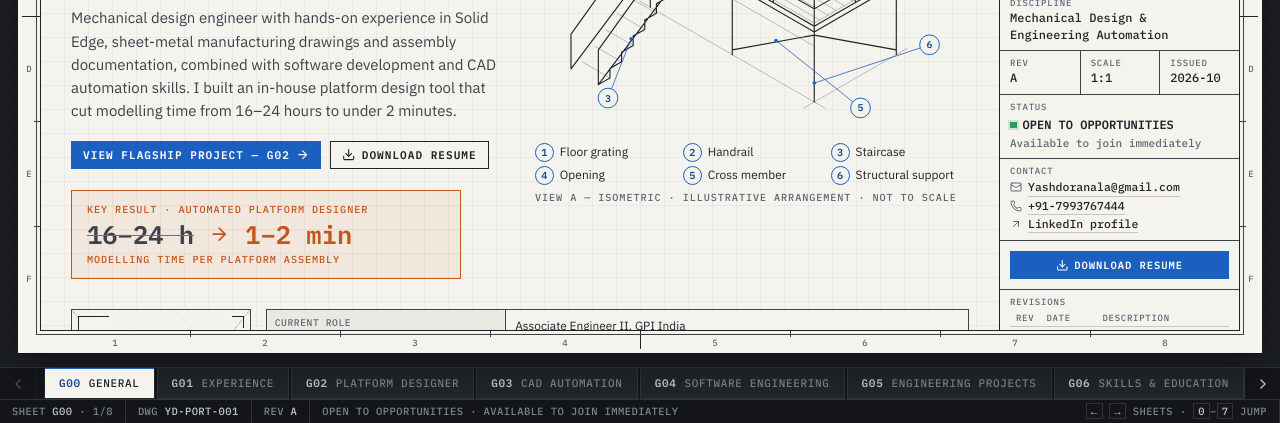
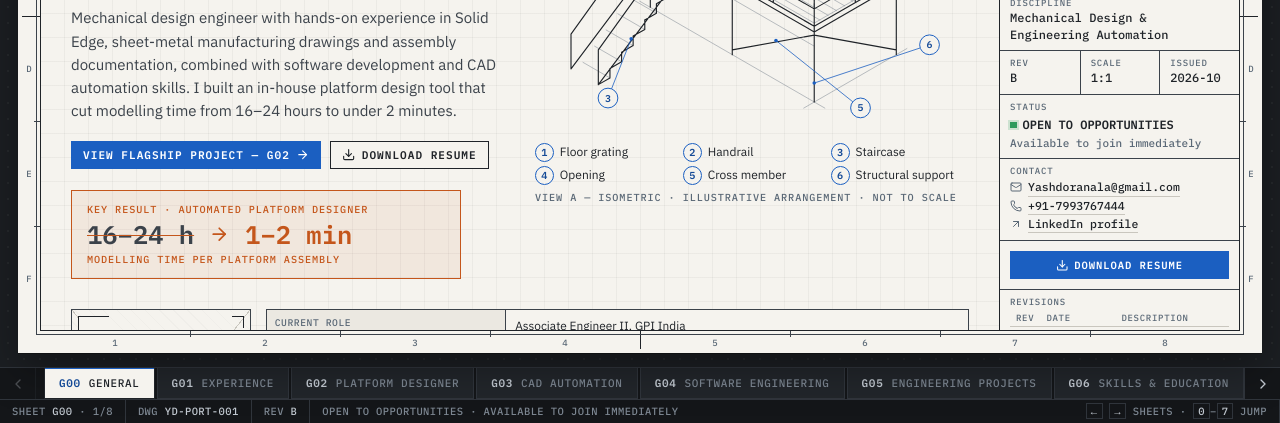
Before and after one commit to HsayYD/Portfolio, a Next.js app: page / in a window 1280 px wide. Shown: the part 377-800 px from the top of the page. Built offline with nearby package versions, Linux system fonts and the light colour scheme.

Commit message:
Title block: add revision history, issue Rev B (published to web)
Co-Authored-By: Claude Opus 5.5 <noreply@anthropic.com>
Claude-Session: https://claude.ai/code/session_01HaAqdXqxTuinBnmdidnP78

```diff
--- a/src/components/TitleBlock.tsx
+++ b/src/components/TitleBlock.tsx
@@ -100,11 +100,13 @@ export function TitleBlock({ sheet, index, total }: Props) {
             </tr>
           </thead>
           <tbody>
-            <tr>
-              <td>{profile.revision}</td>
-              <td>{profile.issued}</td>
-              <td>{profile.revisionNote}</td>
-            </tr>
+            {[...profile.revisions].reverse().map((r) => (
+              <tr key={r.rev}>
+                <td>{r.rev}</td>
+                <td>{r.date}</td>
+                <td>{r.note}</td>
+              </tr>
+            ))}
           </tbody>
         </table>
       </div>
--- a/src/data/profile.ts
+++ b/src/data/profile.ts
@@ -33,8 +33,13 @@ export const profile = {
   languages: ["English", "Hindi", "Telugu", "Spanish"],
 
   drawingPrefix: "YD-PORT",
-  revision: "A",
-  revisionNote: "INITIAL PORTFOLIO RELEASE",
+  /** Current revision = last entry in `revisions`. Add a row for each update. */
+  revisions: [
+    { rev: "A", date: "2026-10-20", note: "INITIAL PORTFOLIO RELEASE" },
+    { rev: "B", date: "2026-10-22", note: "PUBLISHED TO WEB" },
+  ],
+  get revision() { return this.revisions[this.revisions.length - 1].rev; },
+  get revisionNote() { return this.revisions[this.revisions.length - 1].note; },
   issued: "2026-10",
   siteUrl: "https://yashashwin-portfolio.vercel.app",
 };
```
